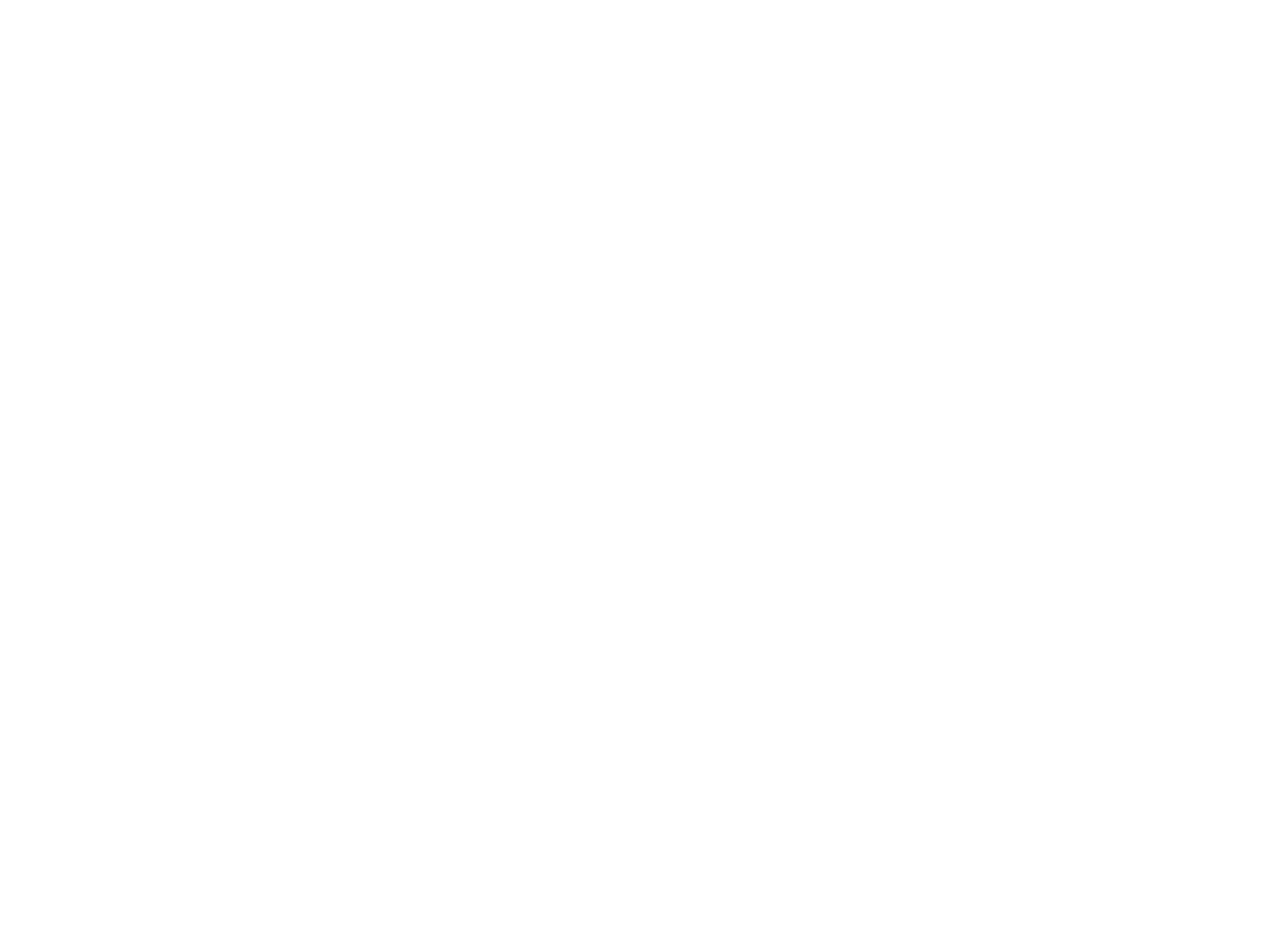
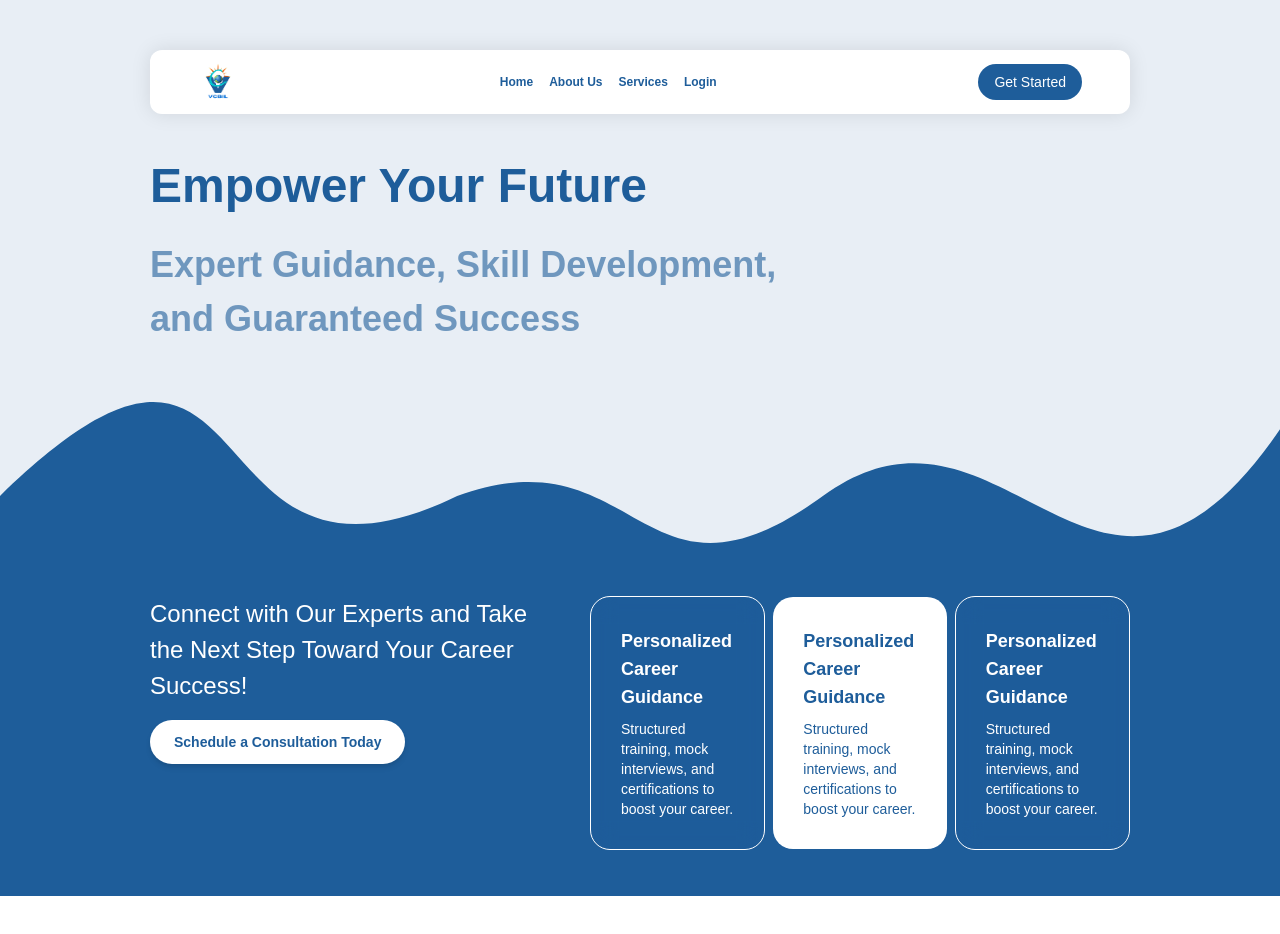
Before and after one commit to MounikaDarru/V_Buzz, a React (Vite) app: page /services in a window 1280 px wide. Before the commit this address had no page. Shown: the top 934 px of the page. Before the commit the page ends 800 px from the top, so only its background shows below. Built offline with nearby package versions, Linux system fonts and the light colour scheme.

Commit message:
Services/Hero

```diff
--- a/src/App.jsx
+++ b/src/App.jsx
@@ -2,12 +2,14 @@
 import Home from './pages/Home'
 import InstituteBoarding from "./pages/InstituteBoarding";
 import AboutUs from "./pages/AboutUs";
+import Services from "./pages/Services";
 
 const App = () => {
   return (
     <Routes>
       <Route path="/" element={<Home />} />
       <Route path="/about-us" element={<AboutUs />} />
+      <Route path="/services" element={<Services />} />
       <Route path="/institute-boarding" element={<InstituteBoarding />} />
     </Routes>
   )
--- /dev/null
+++ b/src/components/services/Hero.jsx
@@ -0,0 +1,83 @@
+import React from 'react';
+
+const Hero = () => {
+  return (
+    <section className="absolute w-full h-full bg-primary/10 ">
+      {/* Top Heading Section */}
+      <div className="relative z-10 px-[50px] md:px-[150px] pt-[150px] pb-[100px]">
+        <div className="flex flex-col gap-4 max-w-[660px]">
+          <h1 className="text-primary text-[24px] sm:text-[36px] md:text-[48px] font-bold">
+            Empower Your Future
+          </h1>
+          <h3 className="text-primary/60 text-[18px] sm:text-[24px] md:text-[36px] font-bold">
+            Expert Guidance, Skill Development, and Guaranteed Success
+          </h3>
+        </div>
+      </div>
+
+      {/* Bottom Content on SVG */}
+      <div className='absolute w-full z-10 lg:pt-[-400px] xl:pt-[100px]'>
+        <div className="absolute w-full z-10 px-[50px] md:px-[150px] pb-[100px] flex flex-col xl:flex-row gap-[40px] mt-[150px] sm:mt-[150px] md:mt-[150px] lg:mt-[150px] xl:mt-[50px]">
+            <div className="text-white max-w-[400px]">
+            <h1 className="text-[20px] md:text-[24px] font-medium mb-4">
+                Connect with Our Experts and Take the Next Step Toward Your Career Success!
+            </h1>
+            <button className="bg-white text-primary rounded-full font-bold text-xs md:text-sm px-6 py-3 shadow-md">
+                Schedule a Consultation Today
+            </button>
+            </div>
+
+            <div className='flex flex-col sm:flex-row gap-8 sm:gap-2 justify-center items-center'>
+                <div className="border border-white rounded-[20px] p-[30px] text-white max-w-[300px] bg-primary/10 backdrop-blur-md">
+                    <h2 className="font-semibold text-lg mb-2">Personalized Career Guidance</h2>
+                    <p className="text-sm">
+                        Structured training, mock interviews, and certifications to boost your career.
+                    </p>
+                </div>
+
+                <div className="bg-white rounded-[20px] p-[30px] text-primary max-w-[300px] bg-primary/10 backdrop-blur-md">
+                    <h2 className="font-semibold text-lg mb-2">Personalized Career Guidance</h2>
+                    <p className="text-sm">
+                        Structured training, mock interviews, and certifications to boost your career.
+                    </p>
+                </div>
+
+                <div className="border border-white rounded-[20px] p-[30px] text-white max-w-[300px] bg-primary/10 backdrop-blur-md">
+                    <h2 className="font-semibold text-lg mb-2">Personalized Career Guidance</h2>
+                    <p className="text-sm">
+                        Structured training, mock interviews, and certifications to boost your career.
+                    </p>
+                </div>
+            </div>
+        </div>
+
+        {/* SVG Background */}
+        <svg
+            className="hidden sm:block absolute w-full sm:h-[1100px] md:h-[1200px] lg:h-[1100px] xl:h-[800px] -z-10 mt-[-700px] sm:mt-[-500px] md:mt-[-550px] lg:mt-[-500px] xl:mt-[-450px]"
+            viewBox="50 -50 700 600"
+            xmlns="http://www.w3.org/2000/svg"
+            preserveAspectRatio="none"
+        >
+            <path
+            d="M 50 250 C 200 50 150 350 300 250 C 400 200 400 350 500 250 C 600 150 650 400 750 200 L 750 550 L 50 550 L 50 250"
+            className="fill-primary"
+            />
+        </svg>
+
+        <svg
+            className="sm:hidden absolute w-full h-[2000px] -z-10 mt-[-1000px]"
+            viewBox="200 -50 400 600"
+            xmlns="http://www.w3.org/2000/svg"
+            preserveAspectRatio="none"
+        >
+            <path
+            d="M 50 250 C 200 50 150 350 300 250 C 400 200 400 350 500 250 C 600 150 650 400 750 200 L 750 550 L 50 550 L 50 250"
+            className="fill-primary"
+            />
+        </svg>
+      </div>
+    </section>
+  );
+};
+
+export default Hero;
--- /dev/null
+++ b/src/pages/Services.jsx
@@ -0,0 +1,15 @@
+import React from 'react'
+
+import NavBar from '../components/NavBar'
+import Hero from '../components/services/Hero'
+
+const Services = () => {
+  return (
+    <>
+        <NavBar />
+        <Hero />
+    </>
+  )
+}
+
+export default Services
```
